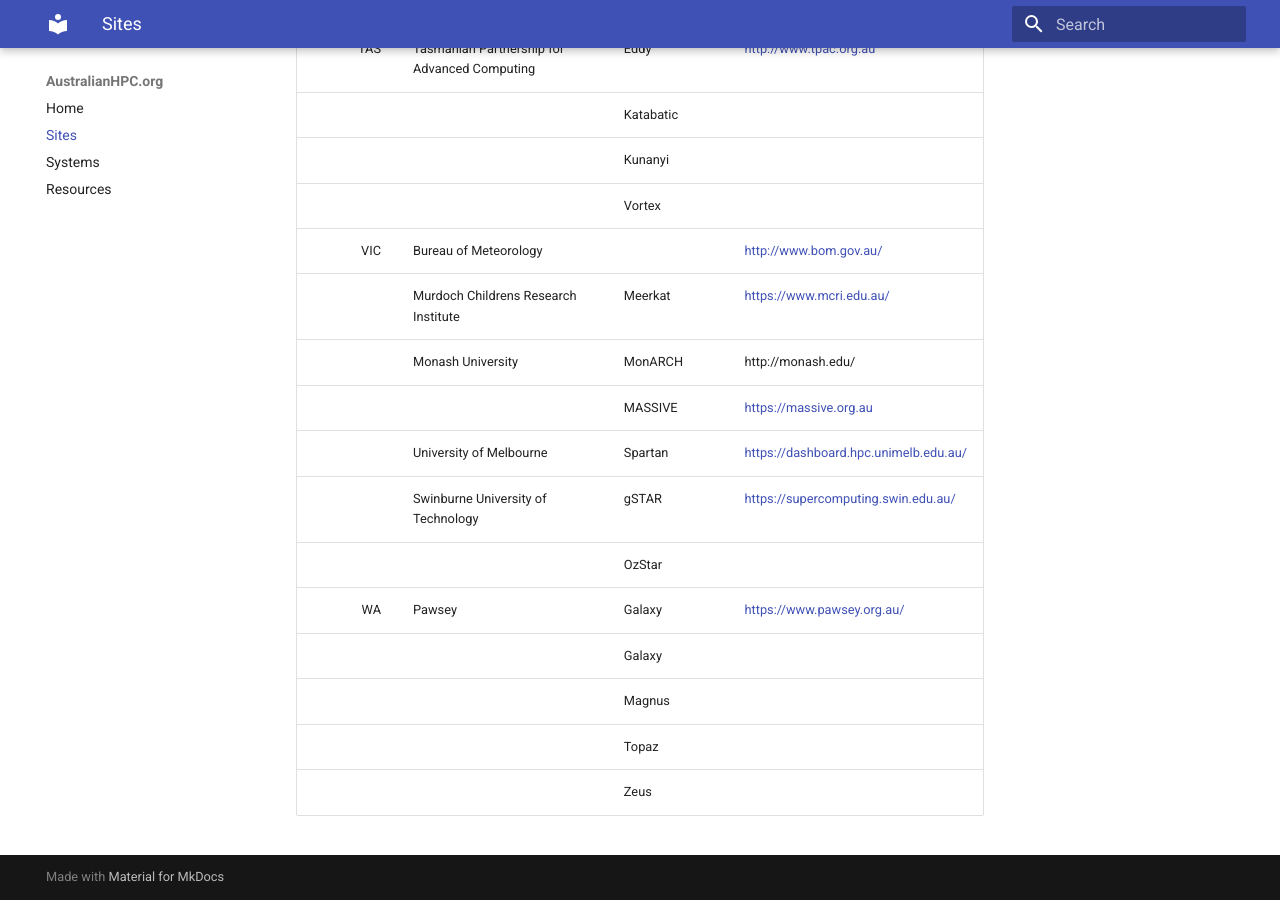
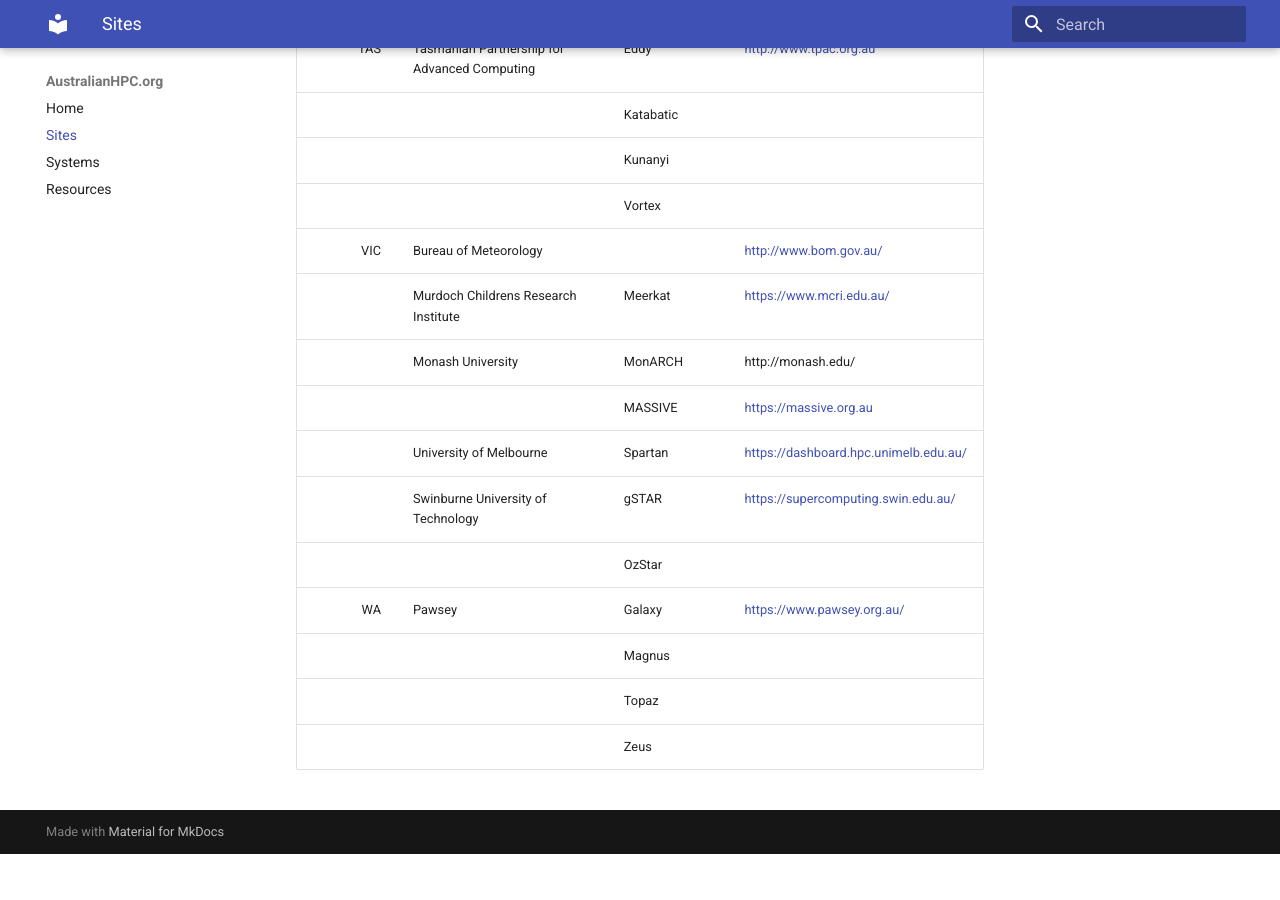
Before and after one commit to australianHPC/Website, an MkDocs documentation site: the page built from docs/sites.md, in a window 1280 px wide and 900 px high, scrolled down 1393 px. Built offline with MkDocs 1.6.1 and Material for MkDocs 9.7.7, drawn with Linux system fonts in a browser that asks for light colours; old or Windows-style settings are respelled for this version of MkDocs; after the commit the page ends 2247 px from its top, so only the background shows below that.

Commit message:
Remove duplicate Galaxy cluster

```diff
--- a/docs/sites.md
+++ b/docs/sites.md
@@ -38,7 +38,6 @@ VIC | Bureau of Meteorology  | | [http://www.bom.gov.au/](http://www.bom.gov.au/
 | Swinburne University of Technology  | gSTAR | [https://supercomputing.swin.edu.au/](https://supercomputing.swin.edu.au/)
 | | OzStar |
 WA | Pawsey | Galaxy | [https://www.pawsey.org.au/](https://www.pawsey.org.au/)
-| | Galaxy |
 | | Magnus |
 | | Topaz |
 | | Zeus |
```
